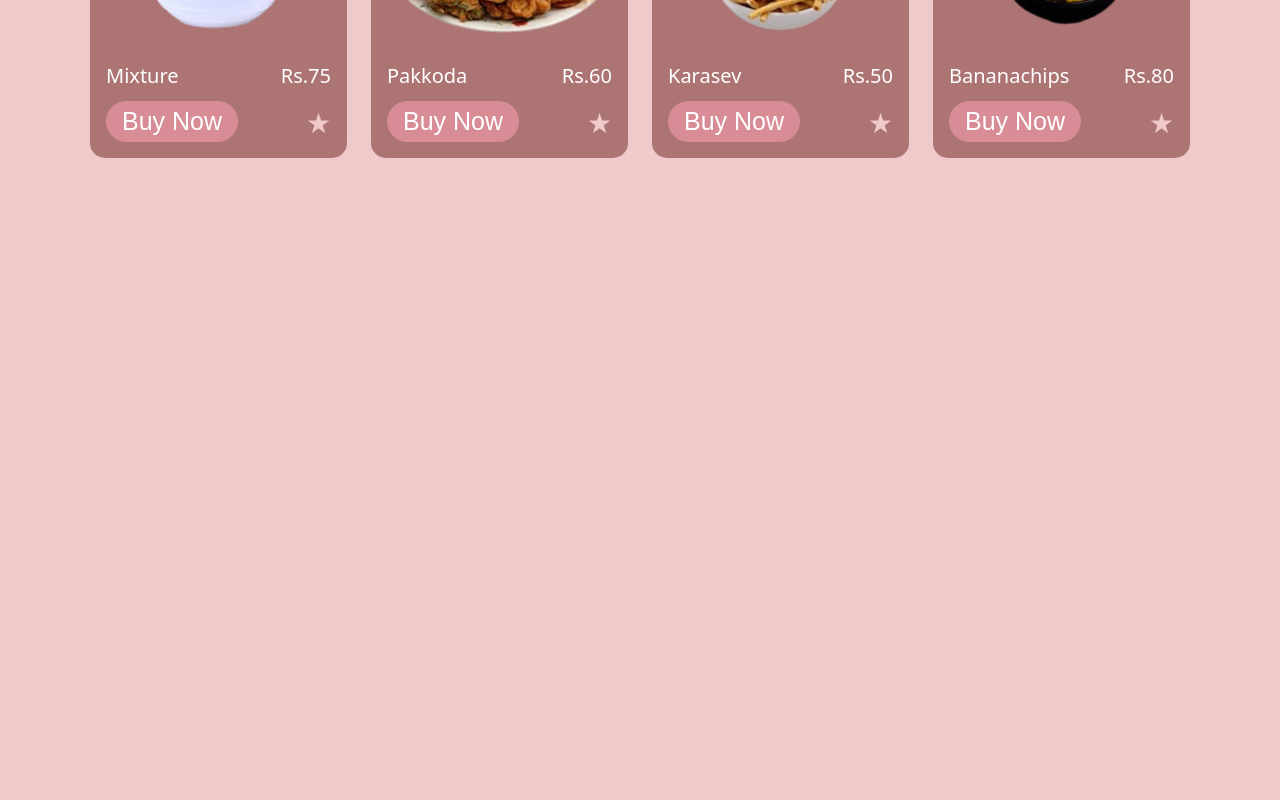
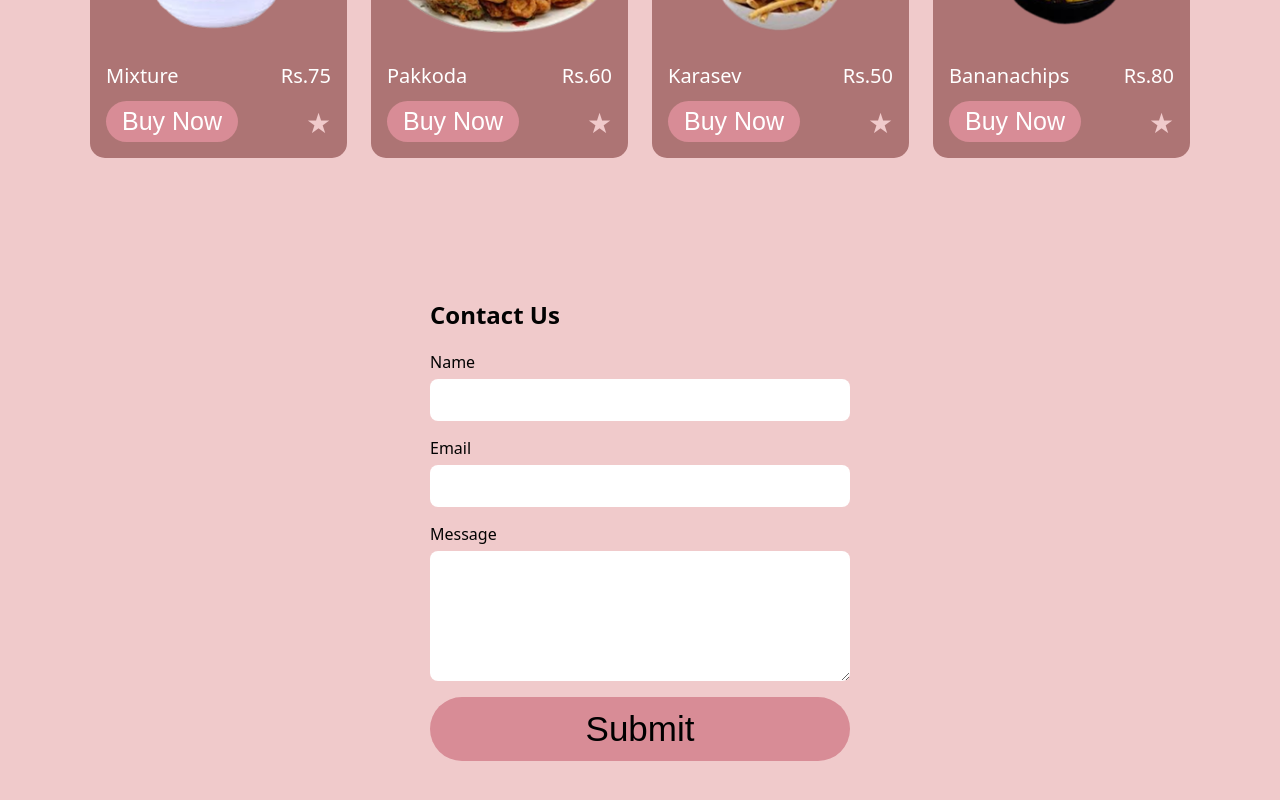
Before and after one commit to Mariam3120/React-projects, a React (Vite) app in the folder components-props-hw-2/: page / in a window 1280 px wide. Shown: the part 1670-2470 px from the top of the page. Before the commit the page ends 1888 px from the top, so only its background shows below. Built offline with nearby package versions, Linux system fonts and the light colour scheme.

Commit message:
Add contact section

```diff
--- a/components-props-hw-2/src/App.jsx
+++ b/components-props-hw-2/src/App.jsx
@@ -3,6 +3,7 @@ import Header from "./components/Header/Header.jsx";
 import Hero from "./components/Hero/Hero.jsx";
 import Gallery from "./components/Gallery/Gallery.jsx";
 import Menu from "./components/Menu/Menu.jsx";
+import Contact  from "./components/Contact/Contact.jsx";
 
 function App() {
 
@@ -38,6 +39,7 @@ function App() {
       <Hero />
       <Gallery />
       <Menu onAddToCart={addToCart} />
+      <Contact />
     </div>
   )
 }
--- /dev/null
+++ b/components-props-hw-2/src/components/Contact/Contact.jsx
@@ -0,0 +1,85 @@
+import { useState } from "react";
+import styles from "./Contact.module.css";
+import Button from "../Button/Button.jsx";
+
+function Contact() {
+  const [name, setName] = useState("");
+  const [email, setEmail] = useState("");
+  const [message, setMessage] = useState("");
+
+  const [errors, setErrors] = useState({});
+
+  function handleSubmit(e) {
+    e.preventDefault();
+
+    const newErrors = validate();
+    setErrors(newErrors);
+
+    if (Object.keys(newErrors).length === 0) {
+      console.log({ name, email, message });
+    }
+  }
+
+  function validate() {
+    const newErrors = {};
+
+    if (name.trim() === "") {
+      newErrors.name = "Name is required";
+    }
+
+    if (email.trim() === "") {
+      newErrors.email = "Email is required";
+    } else if (!email.includes("@") || !email.includes(".")) {
+      newErrors.email = "Enter a valid email";
+    }
+
+    if (message.trim() === "") {
+      newErrors.message = "Message is required";
+    }
+
+    return newErrors;
+  }
+
+  return (
+    <section id="contact" className={styles.contact}>
+      <h2>Contact Us</h2>
+
+      <form className={styles.form} onSubmit={handleSubmit} noValidate>
+        <label className={styles.label}>
+          Name
+          <input
+            className={styles.input}
+            type="text"
+            value={name}
+            onChange={(e) => setName(e.target.value)}
+          />
+          {errors.name && <p className={styles.error}>{errors.name}</p>}
+        </label>
+
+        <label className={styles.label}>
+          Email
+          <input
+            className={styles.input}
+            type="email"
+            value={email}
+            onChange={(e) => setEmail(e.target.value)}
+          />
+          {errors.email && <p className={styles.error}>{errors.email}</p>}
+        </label>
+        <label className={styles.label}>
+          Message
+          <textarea
+            className={styles.textarea}
+            rows="5"
+            value={message}
+            onChange={(e) => setMessage(e.target.value)}
+          />
+          {errors.message && <p className={styles.error}>{errors.message}</p>}
+        </label>
+
+        <Button>Submit</Button>
+      </form>
+    </section>
+  );
+}
+export default Contact;
--- /dev/null
+++ b/components-props-hw-2/src/components/Contact/Contact.module.css
@@ -0,0 +1,34 @@
+.contact {
+  padding: 60px 40px;
+  max-width: 500px;
+  margin: 0 auto;
+}
+
+.form {
+  display: flex;
+  flex-direction: column;
+  gap: 16px;
+}
+
+.label {
+  display: flex;
+  flex-direction: column;
+  gap: 6px;
+}
+
+.input,
+.textarea {
+  padding: 10px;
+  border: none;
+  border-radius: 8px;
+  font-family: inherit;
+  font-size: 16px;
+}
+
+
+.error {
+  margin: 0;
+  color: #a11;
+  font-size: 14px;
+  font-family: system-ui, sans-serif;
+}
```
